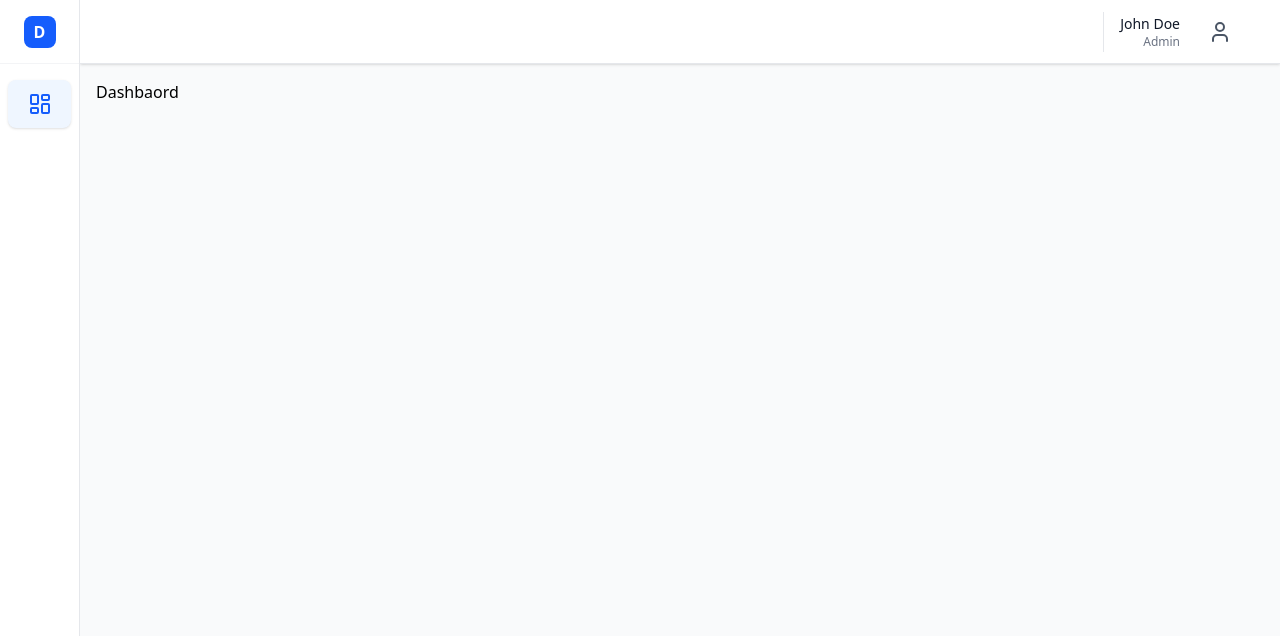
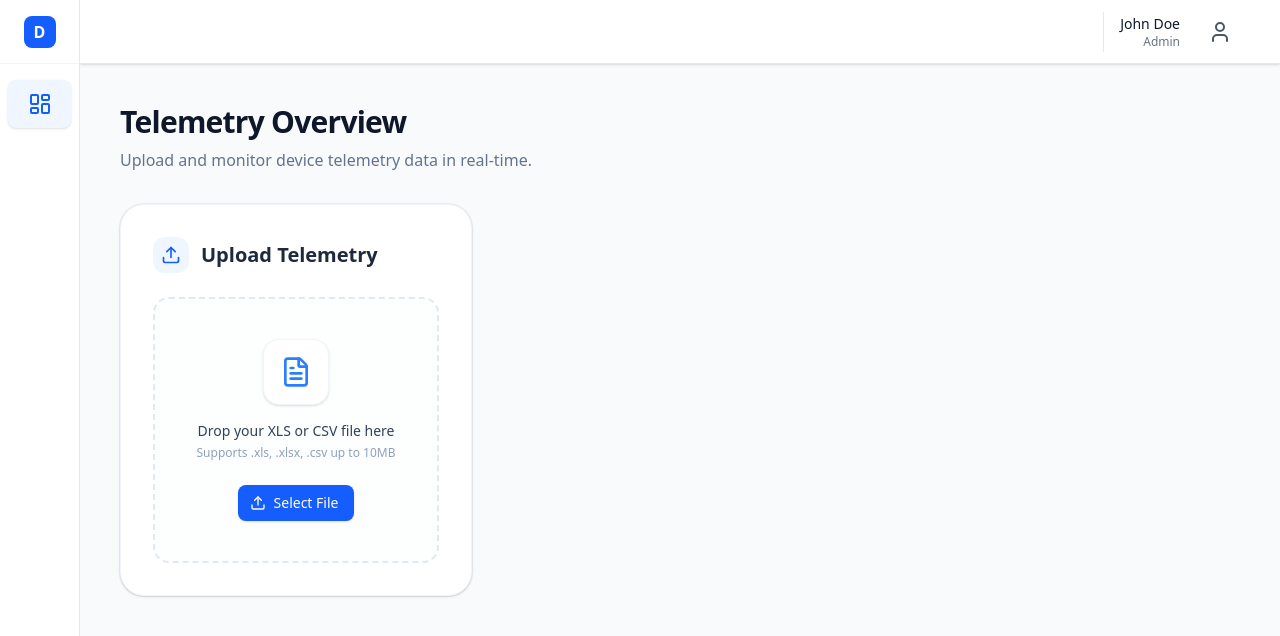
Before and after one commit to Nuventure/datamind-ai, a React (Vite) app in the folder ui/: page / in a window 1280 px wide. Shown: the top 636 px of the page. Built offline with nearby package versions, Linux system fonts and the light colour scheme; no server answers.

Commit message:
feat(dashboard): refactor dashboard into modular structure and update file upload hook usage

```diff
--- a/ui/src/App.tsx
+++ b/ui/src/App.tsx
@@ -1,10 +1,20 @@
-import { createBrowserRouter, RouterProvider } from 'react-router-dom';
-import MainLayout from './components/layout/MainLayout';
-import Dashboard from './pages/Dashboard';
+import { createBrowserRouter, RouterProvider } from "react-router-dom";
+import { QueryClient, QueryClientProvider } from "@tanstack/react-query";
+import MainLayout from "./components/layout/MainLayout";
+import Dashboard from "./pages/Dashboard/ui/Dashboard";
+
+const queryClient = new QueryClient({
+  defaultOptions: {
+    queries: {
+      refetchOnWindowFocus: false,
+      retry: false,
+    },
+  },
+});
 
 const router = createBrowserRouter([
   {
-    path: '/',
+    path: "/",
     element: <MainLayout />,
     children: [
       {
@@ -15,8 +25,15 @@ const router = createBrowserRouter([
   },
 ]);
 
+import { Toaster } from "react-hot-toast";
+
 function App() {
-  return <RouterProvider router={router} />;
+  return (
+    <QueryClientProvider client={queryClient}>
+      <RouterProvider router={router} />
+      <Toaster position="top-right" reverseOrder={false} />
+    </QueryClientProvider>
+  );
 }
 
 export default App;
--- a/ui/src/pages/Dashboard.tsx
+++ /dev/null
@@ -1,11 +0,0 @@
-import React from 'react';
-
-const Dashboard: React.FC = () => {
-    return (
-        <div className="space-y-8">
-        Dashbaord
-        </div>
-    );
-};
-
-export default Dashboard;
--- /dev/null
+++ b/ui/src/pages/Dashboard/constants/dashboard.constants.ts
@@ -0,0 +1,18 @@
+export const VALID_FILE_TYPES = [
+  "application/vnd.ms-excel",
+  "application/vnd.openxmlformats-officedocument.spreadsheetml.sheet",
+  "text/csv",
+];
+
+export const FILE_EXTENSIONS_REGEX = /\.(xls|xlsx|csv)$/i;
+
+export const UPLOAD_MESSAGES = {
+  DRAG_DROP_HINT: "Drop your XLS or CSV file here",
+  FILE_SPEC_HINT: "Supports .xls, .xlsx, .csv up to 10MB",
+  SELECT_FILE: "Select File",
+  UPLOADING: "Uploading...",
+  UPLOAD_SUCCESS: "Upload Successful!",
+  UPLOAD_FAILED: "Upload Failed",
+  INVALID_FILE_TYPE: "Please upload an XLS, XLSX, or CSV file.",
+  DEFAULT_ERROR: "Failed to upload file. Please try again.",
+};
--- /dev/null
+++ b/ui/src/pages/Dashboard/hooks/useFileUpload.ts
@@ -0,0 +1,83 @@
+import { useState, useCallback } from "react";
+
+import toast from "react-hot-toast";
+import axios from "axios";
+import type { UploadStatus } from "../models/dashboard.types";
+import { telemetryApiService } from "../../../axios/api/telemetryApiService";
+import {
+  VALID_FILE_TYPES,
+  FILE_EXTENSIONS_REGEX,
+  UPLOAD_MESSAGES,
+} from "../constants/dashboard.constants";
+
+export const useFileUpload = () => {
+  const [uploadStatus, setUploadStatus] = useState<UploadStatus>("idle");
+  const [errorMessage, setErrorMessage] = useState<string | null>(null);
+
+  const handleFileUpload = useCallback(async (file: File) => {
+    if (!file) return;
+
+    // Validate file type
+    if (
+      !VALID_FILE_TYPES.includes(file.type) &&
+      !file.name.match(FILE_EXTENSIONS_REGEX)
+    ) {
+      setUploadStatus("error");
+      const errorMsg = UPLOAD_MESSAGES.INVALID_FILE_TYPE;
+      setErrorMessage(errorMsg);
+      toast.error(errorMsg);
+      return;
+    }
+
+    setUploadStatus("uploading");
+    setErrorMessage(null);
+    const loadingToast = toast.loading(UPLOAD_MESSAGES.UPLOADING);
+
+    try {
+      await telemetryApiService.uploadTelemetryFile(file);
+      setUploadStatus("success");
+      toast.success(UPLOAD_MESSAGES.UPLOAD_SUCCESS, { id: loadingToast });
+      // Reset status after 3 seconds
+      setTimeout(() => setUploadStatus("idle"), 3000);
+    } catch (error: unknown) {
+      setUploadStatus("error");
+
+      let errorMsg = UPLOAD_MESSAGES.DEFAULT_ERROR;
+      if (axios.isAxiosError(error)) {
+        errorMsg = error.response?.data?.message || error.message || errorMsg;
+      } else if (error instanceof Error) {
+        errorMsg = error.message;
+      }
+
+      setErrorMessage(errorMsg);
+      toast.error(errorMsg, { id: loadingToast });
+    }
+  }, []);
+
+  const onFileChange = useCallback(
+    (e: React.ChangeEvent<HTMLInputElement>) => {
+      if (e.target.files && e.target.files[0]) {
+        handleFileUpload(e.target.files[0]);
+      }
+    },
+    [handleFileUpload],
+  );
+
+  const onDrop = useCallback(
+    (e: React.DragEvent<HTMLDivElement>) => {
+      e.preventDefault();
+      if (e.dataTransfer.files && e.dataTransfer.files[0]) {
+        handleFileUpload(e.dataTransfer.files[0]);
+      }
+    },
+    [handleFileUpload],
+  );
+
+  return {
+    uploadStatus,
+    errorMessage,
+    handleFileUpload,
+    onFileChange,
+    onDrop,
+  };
+};
--- /dev/null
+++ b/ui/src/pages/Dashboard/models/dashboard.types.ts
@@ -0,0 +1 @@
+export type UploadStatus = "idle" | "uploading" | "success" | "error";
--- /dev/null
+++ b/ui/src/pages/Dashboard/ui/Dashboard.tsx
@@ -0,0 +1,112 @@
+import React, { useState } from "react";
+import {
+  Upload,
+  FileText,
+  Loader2,
+  CheckCircle2,
+  AlertCircle,
+} from "lucide-react";
+import Button from "../../../components/button/Button";
+import { useFileUpload } from "../hooks/useFileUpload";
+
+import {
+  UPLOAD_MESSAGES,
+  VALID_FILE_TYPES,
+} from "../constants/dashboard.constants";
+
+const Dashboard: React.FC = () => {
+  const [isDragging, setIsDragging] = useState(false);
+  const { uploadStatus, errorMessage, onFileChange, onDrop } = useFileUpload();
+
+  return (
+    <div className="p-6 max-w-[1600px] mx-auto space-y-8 pb-12">
+      <header className="flex flex-col gap-2">
+        <h1 className="text-3xl font-bold text-slate-900 tracking-tight">
+          Telemetry Overview
+        </h1>
+        <p className="text-slate-500">
+          Upload and monitor device telemetry data in real-time.
+        </p>
+      </header>
+
+      <div className="grid grid-cols-1 lg:grid-cols-12 gap-8 items-start">
+        {/* Left Column: Upload & History */}
+        <div className="lg:col-span-4 space-y-8">
+          <div className="bg-white rounded-3xl p-8 shadow-sm border border-slate-100 ring-1 ring-slate-900/5 hover:shadow-md transition-all duration-300">
+            <div className="flex items-center gap-3 mb-6">
+              <div className="p-2 bg-blue-50 rounded-xl text-blue-600">
+                <Upload size={20} />
+              </div>
+              <h2 className="text-xl font-semibold text-slate-800">
+                Upload Telemetry
+              </h2>
+            </div>
+
+            <div
+              onDragOver={(e) => {
+                e.preventDefault();
+                setIsDragging(true);
+              }}
+              onDragLeave={() => setIsDragging(false)}
+              onDrop={(e) => {
+                setIsDragging(false);
+                onDrop(e);
+              }}
+              className={`
+                                relative border-2 border-dashed rounded-2xl p-10 flex flex-col items-center justify-center gap-4 transition-all duration-200
+                                ${isDragging ? "border-blue-400 bg-blue-50/50 scale-[1.02]" : "border-slate-200 hover:border-blue-300 bg-slate-50/30"}
+                                ${uploadStatus === "uploading" ? "opacity-50 pointer-events-none" : ""}
+                            `}
+            >
+              <div className="p-4 bg-white rounded-2xl shadow-sm border border-slate-100 text-blue-500">
+                {uploadStatus === "uploading" ? (
+                  <Loader2 size={32} className="animate-spin" />
+                ) : uploadStatus === "success" ? (
+                  <CheckCircle2 size={32} className="text-green-500" />
+                ) : uploadStatus === "error" ? (
+                  <AlertCircle size={32} className="text-red-500" />
+                ) : (
+                  <FileText size={32} />
+                )}
+              </div>
+              <div className="text-center">
+                <p className="text-sm font-medium text-slate-700">
+                  {uploadStatus === "uploading"
+                    ? UPLOAD_MESSAGES.UPLOADING
+                    : uploadStatus === "success"
+                      ? UPLOAD_MESSAGES.UPLOAD_SUCCESS
+                      : uploadStatus === "error"
+                        ? UPLOAD_MESSAGES.UPLOAD_FAILED
+                        : UPLOAD_MESSAGES.DRAG_DROP_HINT}
+                </p>
+                <p className="text-xs text-slate-400 mt-1">
+                  {errorMessage || UPLOAD_MESSAGES.FILE_SPEC_HINT}
+                </p>
+              </div>
+              <div className="mt-2 relative">
+                <Button
+                  leftIcon={uploadStatus === "uploading" ? Loader2 : Upload}
+                  fullWidth
+                  disabled={uploadStatus === "uploading"}
+                >
+                  {uploadStatus === "uploading"
+                    ? UPLOAD_MESSAGES.UPLOADING
+                    : UPLOAD_MESSAGES.SELECT_FILE}
+                </Button>
+                <input
+                  type="file"
+                  className="absolute inset-0 opacity-0 cursor-pointer disabled:cursor-not-allowed"
+                  accept={VALID_FILE_TYPES.join(",")}
+                  onChange={onFileChange}
+                  disabled={uploadStatus === "uploading"}
+                />
+              </div>
+            </div>
+          </div>
+        </div>
+      </div>
+    </div>
+  );
+};
+
+export default Dashboard;
```
